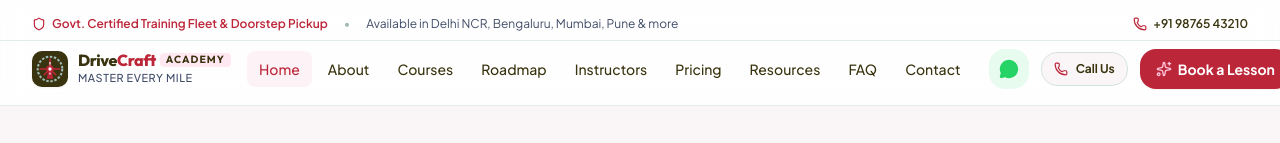
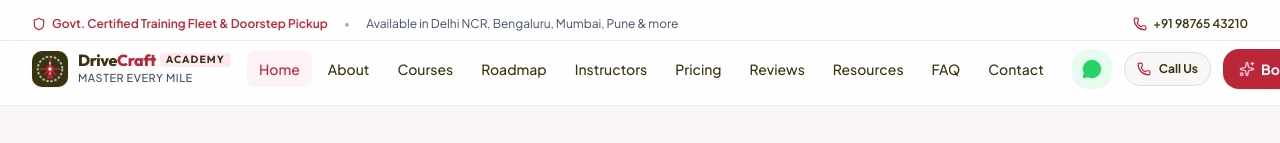
Before and after one commit to Ginuuuuu/Driving-School-Simple, a React (Vite) app: page / in a window 1280 px wide. Shown: the top 143 px of the page. Built offline with nearby package versions, Linux system fonts and the light colour scheme.

Commit message:
feat: implement responsive navigation bar component with dynamic scrolling styles and quick action CTAs

```diff
--- a/src/components/navigation/Navbar.tsx
+++ b/src/components/navigation/Navbar.tsx
@@ -5,6 +5,8 @@ import { Logo } from '../common/Logo';
 import { Button } from '../common/Button';
 import { useContent } from '../../context/ContentContext';
 import { generateDirectWhatsAppChatLink } from '../../utils/whatsapp';
+
+import { defaultSiteConfig } from '../../content/siteConfig';
 
 interface NavbarProps {
   onOpenMobileMenu: () => void;
@@ -15,7 +17,7 @@ export const Navbar: React.FC<NavbarProps> = ({ onOpenMobileMenu, onOpenBookingM
   const [isScrolled, setIsScrolled] = useState(false);
   const location = useLocation();
   const { siteData } = useContent();
-  const { siteConfig } = siteData;
+  const siteConfig = siteData?.siteConfig || defaultSiteConfig;
 
   useEffect(() => {
     const handleScroll = () => {
@@ -32,6 +34,7 @@ export const Navbar: React.FC<NavbarProps> = ({ onOpenMobileMenu, onOpenBookingM
     { label: 'Roadmap', to: '/roadmap' },
     { label: 'Instructors', to: '/instructors' },
     { label: 'Pricing', to: '/pricing' },
+    { label: 'Reviews', to: '/testimonials' },
     { label: 'Resources', to: '/resources' },
     { label: 'FAQ', to: '/faq' },
     { label: 'Contact', to: '/contact' },
```
